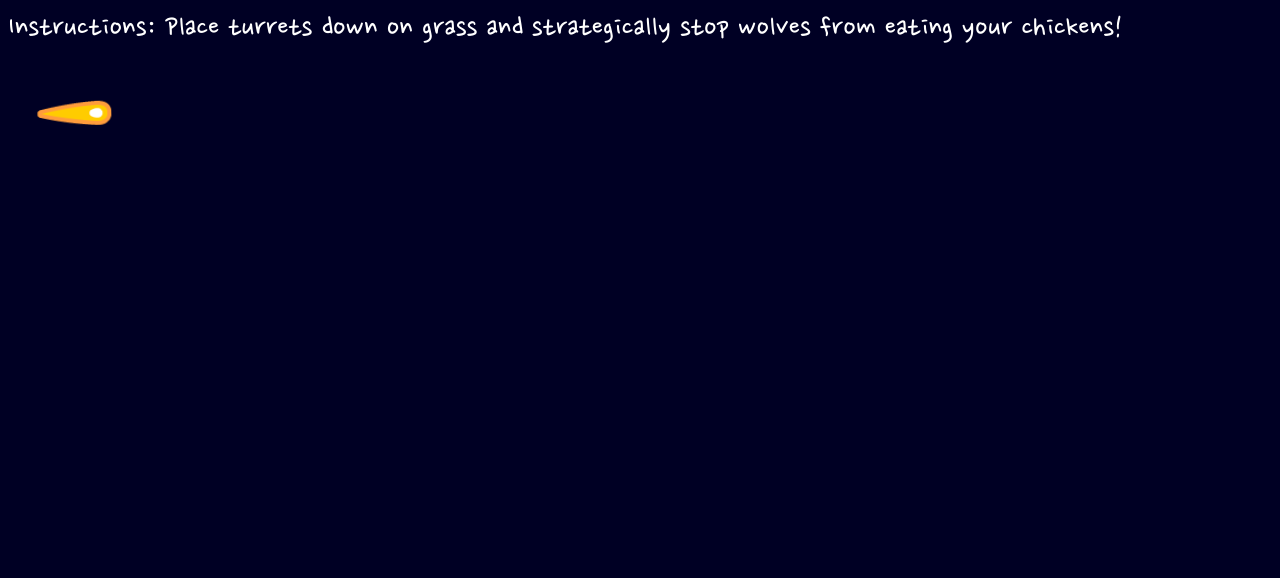
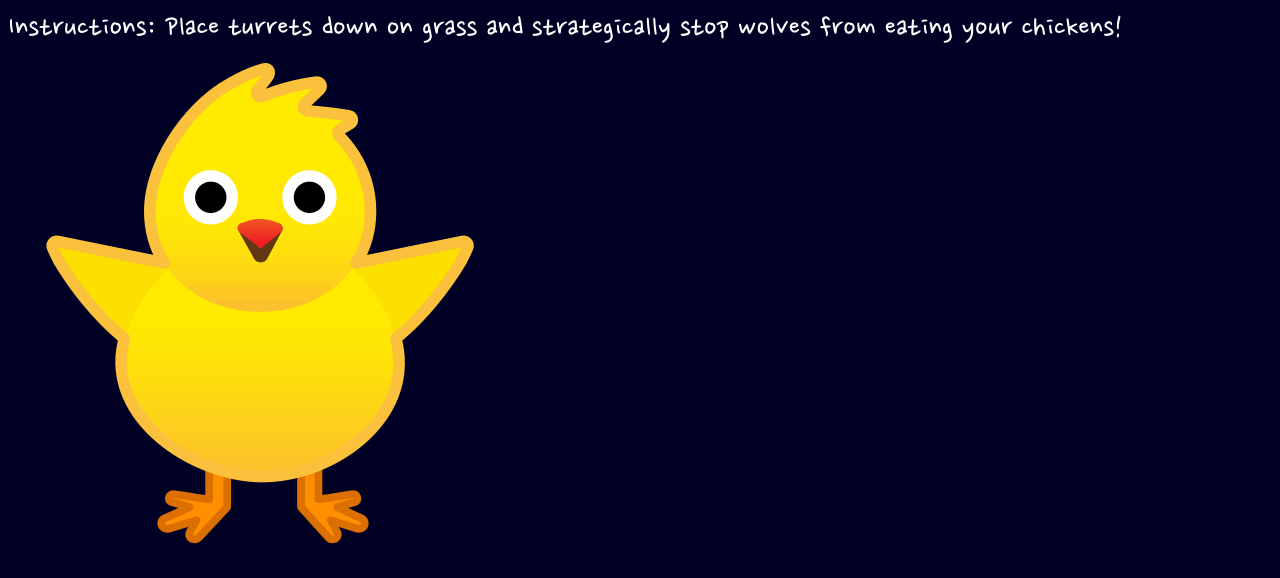
Before and after one commit to eric-tran2/Guardian, a website built with webpack: page index.html in a window 1280 px wide. Shown: the part 962-1540 px from the top of the page. Before the commit the page ends 1158 px from the top, so only its background shows below. Built offline with nearby package versions, Linux system fonts and the light colour scheme.

Commit message:
added chicken png

```diff
--- a/index.html
+++ b/index.html
@@ -21,7 +21,7 @@
   <img src="./src/assets/turret1.png" alt="broken" id='turret'>
   <img src="./src/assets/guardian_wolf.png" alt="broken_wolf" id='wolf'>
   <img src="./src/assets/tankShootR.png" alt="broken_shot" id="tankShootR">
-  <img src="./src/assets/tankShootR.png" alt="broken_shot" id="chikens">
+  <img src="./src/assets/chicken.png" alt="broken_shot" id="chikens">
 </body>
 
 </html>
```
Also changed, not shown: src/assets/chicken.png (added).
